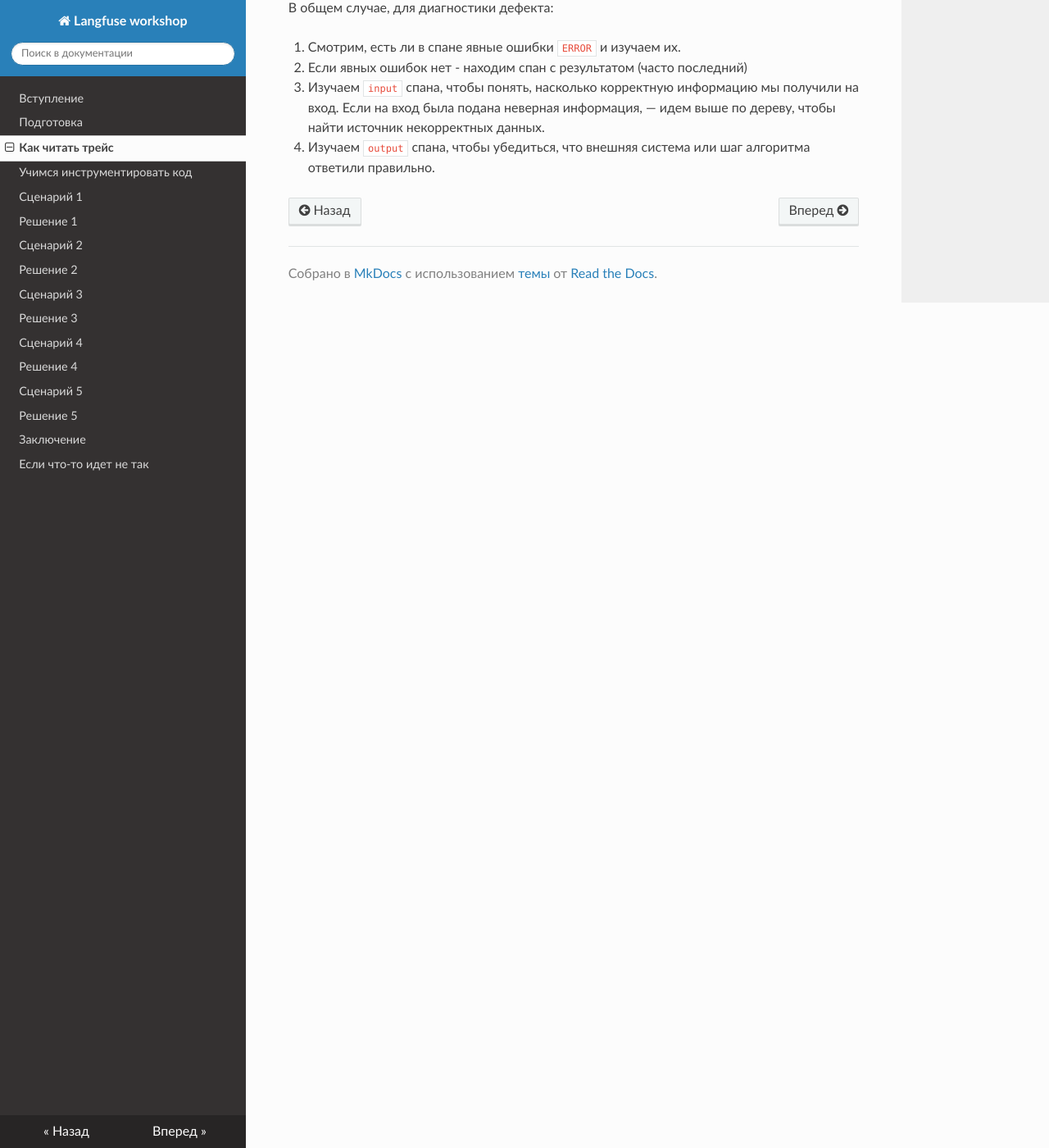
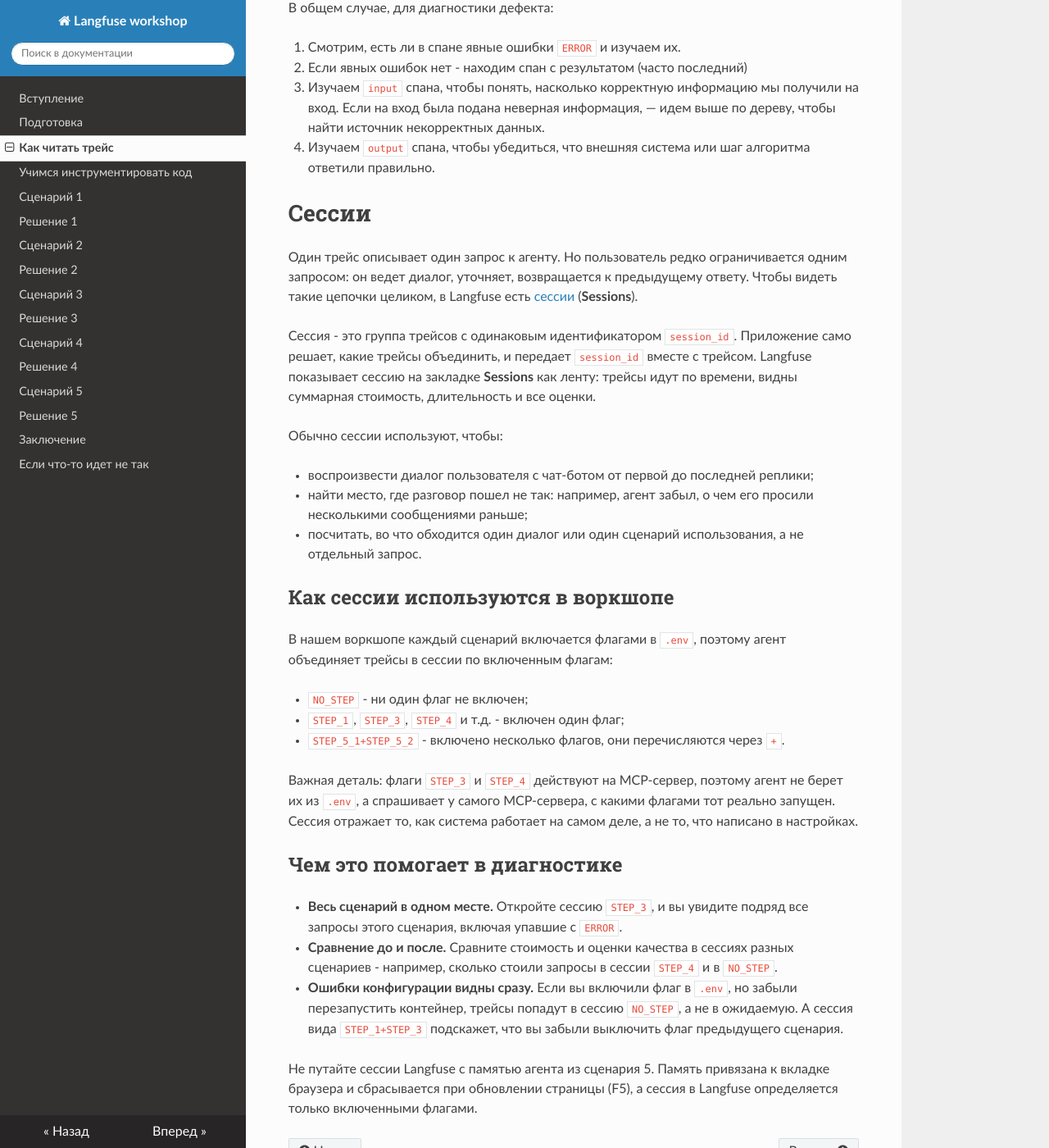
Before and after one commit to bocharovf/docs-langfuse-workshop, an MkDocs documentation site: the page built from docs/howto.md, in a window 1280 px wide and 1400 px high, scrolled down 1578 px. Shown: the whole window at 82% size. Built offline with MkDocs 1.6.1, drawn with Linux system fonts in a browser that asks for light colours; nearby versions of some CDN libraries.

Commit message:
Сессии в howto, промокод MWS, скриншоты Langfuse v4
- howto: раздел про сессии Langfuse и их использование в воркшопе
- setup: активация промокода вместо пополнения баланса, новые скриншоты MWS
- step12: создание оценщика в интерфейсе Langfuse v4 (New LLM-as-a-judge,
  выбор модели-судьи, маппинг переменных и имя оценщика), новые скриншоты

```diff
--- a/docs/howto.md
+++ b/docs/howto.md
@@ -1,5 +1,5 @@
 ---
-description: "Как читать трейс в Langfuse: разбираем дерево спанов, находим input и output вызовов LLM и понимаем логику работы AI-агента."
+description: "Как читать трейс в Langfuse: разбираем дерево спанов, находим input и output вызовов LLM, понимаем логику работы AI-агента и группируем трейсы в сессии."
 ---
 
 # Как читать трейс
@@ -28,3 +28,33 @@ description: "Как читать трейс в Langfuse: разбираем д
 2. Если явных ошибок нет - находим спан с результатом (часто последний)
 3. Изучаем `input` спана, чтобы понять, насколько корректную информацию мы получили на вход. Если на вход была подана неверная информация, — идем выше по дереву, чтобы найти источник некорректных данных.
 4. Изучаем `output` спана, чтобы убедиться, что внешняя система или шаг алгоритма ответили правильно.
+
+# Сессии
+
+Один трейс описывает один запрос к агенту. Но пользователь редко ограничивается одним запросом: он ведет диалог, уточняет, возвращается к предыдущему ответу. Чтобы видеть такие цепочки целиком, в Langfuse есть [сессии](https://langfuse.com/docs/observability/features/sessions) (**Sessions**).
+
+Сессия - это группа трейсов с одинаковым идентификатором `session_id`. Приложение само решает, какие трейсы объединить, и передает `session_id` вместе с трейсом. Langfuse показывает сессию на закладке **Sessions** как ленту: трейсы идут по времени, видны суммарная стоимость, длительность и все оценки.
+
+Обычно сессии используют, чтобы:
+
+- воспроизвести диалог пользователя с чат-ботом от первой до последней реплики;
+- найти место, где разговор пошел не так: например, агент забыл, о чем его просили несколькими сообщениями раньше;
+- посчитать, во что обходится один диалог или один сценарий использования, а не отдельный запрос.
+
+## Как сессии используются в воркшопе
+
+В нашем воркшопе каждый сценарий включается флагами в `.env`, поэтому агент объединяет трейсы в сессии по включенным флагам:
+
+- `NO_STEP` - ни один флаг не включен;
+- `STEP_1`, `STEP_3`, `STEP_4` и т.д. - включен один флаг;
+- `STEP_5_1+STEP_5_2` - включено несколько флагов, они перечисляются через `+`.
+
+Важная деталь: флаги `STEP_3` и `STEP_4` действуют на MCP-сервер, поэтому агент не берет их из `.env`, а спрашивает у самого MCP-сервера, с какими флагами тот реально запущен. Сессия отражает то, как система работает на самом деле, а не то, что написано в настройках.
+
+## Чем это помогает в диагностике
+
+- **Весь сценарий в одном месте.** Откройте сессию `STEP_3`, и вы увидите подряд все запросы этого сценария, включая упавшие с `ERROR`.
+- **Сравнение до и после.** Сравните стоимость и оценки качества в сессиях разных сценариев - например, сколько стоили запросы в сессии `STEP_4` и в `NO_STEP`.
+- **Ошибки конфигурации видны сразу.** Если вы включили флаг в `.env`, но забыли перезапустить контейнер, трейсы попадут в сессию `NO_STEP`, а не в ожидаемую. А сессия вида `STEP_1+STEP_3` подскажет, что вы забыли выключить флаг предыдущего сценария.
+
+Не путайте сессии Langfuse с памятью агента из сценария 5. Память привязана к вкладке браузера и сбрасывается при обновлении страницы (F5), а сессия в Langfuse определяется только включенными флагами.
```
Also changed, not shown: docs/setup.md (+5 -0 lines), docs/step12.md (+14 -9 lines), docs/img/create-new-evaluator50.png, docs/img/custom-eval50.png, docs/img/eval-mapping50.png, docs/img/eval-select-model50.png (added), docs/img/mws-deployments50.png, docs/img/mws-model50.png, docs/img/mws-promocode50.png (added).
